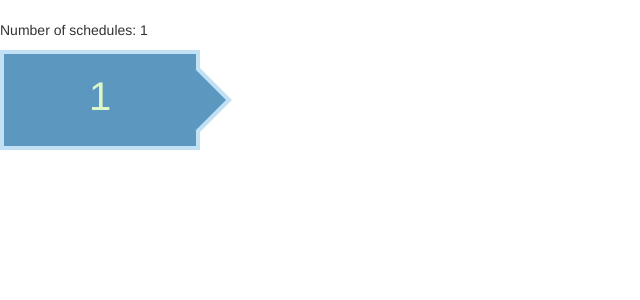
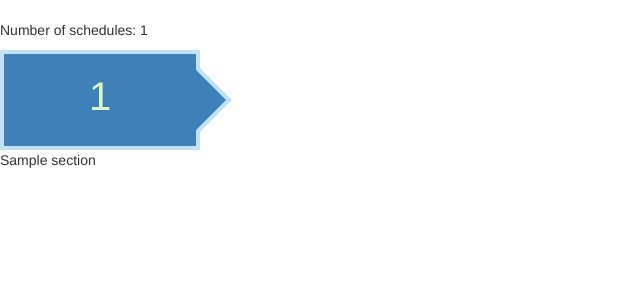
Before and after one commit to chase1745/Course-Planner, a Flask app: template templates/output.html in a window 1280 px wide. Shown: the part 52-352 px from the top of the page, without its empty margins (0-640 px from the left). Run offline with Flask 2, Linux system fonts and the light colour scheme; the template is opened without the code that fills it: most values are stand-ins (such as "Sample title", 1, 10 or a date in 2020); some libraries are stand-ins or nearby versions.

Commit message:
Can now view different schedules as tabs😇

```diff
--- a/app.py
+++ b/app.py
@@ -130,7 +130,15 @@ def output():
         for section in list(schedule):
             print(section.secInfo)
 
-    return render_template('output.html', scheduleList=scheduleList)
+    # Prep data for user output
+    outputScheduleList = []
+    for schedule in scheduleList:
+        sections = []
+        for section in list(schedule):
+            sections.append(section.secInfo)
+        outputScheduleList.append(sections)
+
+    return render_template('output.html', scheduleList=outputScheduleList)
 
 
 def get_days(f):
@@ -165,6 +173,7 @@ def generate_schedules(section_list):
                 break
             for sec2 in schedule:
                 if sec is not sec2 and sec.interfere(sec2):
+                    print(sec, sec2, 'INTERFERE')
                     schedulePossible = False
         if schedulePossible:
             scheduleList.append(schedule)
--- a/static/css/app.css
+++ b/static/css/app.css
@@ -118,6 +118,7 @@
 .arrow_box {
     width: 200px;
     height: 100px;
+    /*display: inline-block;*/
 }
 .arrow_box {
 	position: relative;
--- a/static/js/app.js
+++ b/static/js/app.js
@@ -86,8 +86,15 @@ $(document).ready(function() {
     //         OUTPUT       //
     //////////////////////////
     $('.box').click(function() {
-        $('.arrow_box').each( function() {$(this).removeClass('selected');});
+        $('.arrow_box').each( function() {
+            if ($(this).hasClass('selected')) {
+                $(this).parent().next().hide();
+            }
+            $(this).removeClass('selected');
+        });
         $(this).children().addClass('selected');
+        $(this).next().show();
+
     });
 });
 
--- a/templates/output.html
+++ b/templates/output.html
@@ -2,12 +2,26 @@
 {% block content %}
 
 <p>Number of schedules: {{ scheduleList|length }}</p>
+
 {% for schedule in scheduleList %}
     <a href="#" class="box">
-        <div class="arrow_box">
-            <h1>{{loop.index}}</h1>
+        {% if loop.index == 1 %}
+            <div class="arrow_box selected">
+        {% else %}
+            <div class="arrow_box">
+        {% endif %}
+                <h1>{{loop.index}}</h1>
+            </div>
+    </a>
+    {% if loop.index == 1 %}
+        <div class="schedule">
+    {% else %}
+        <div style="display: none" class="schedule">
+    {% endif %}
+            {% for section in schedule %}
+                <p>{{ section }}</p>
+            {% endfor %}
         </div>
-    </a>
 {% endfor %}
 
 
```
